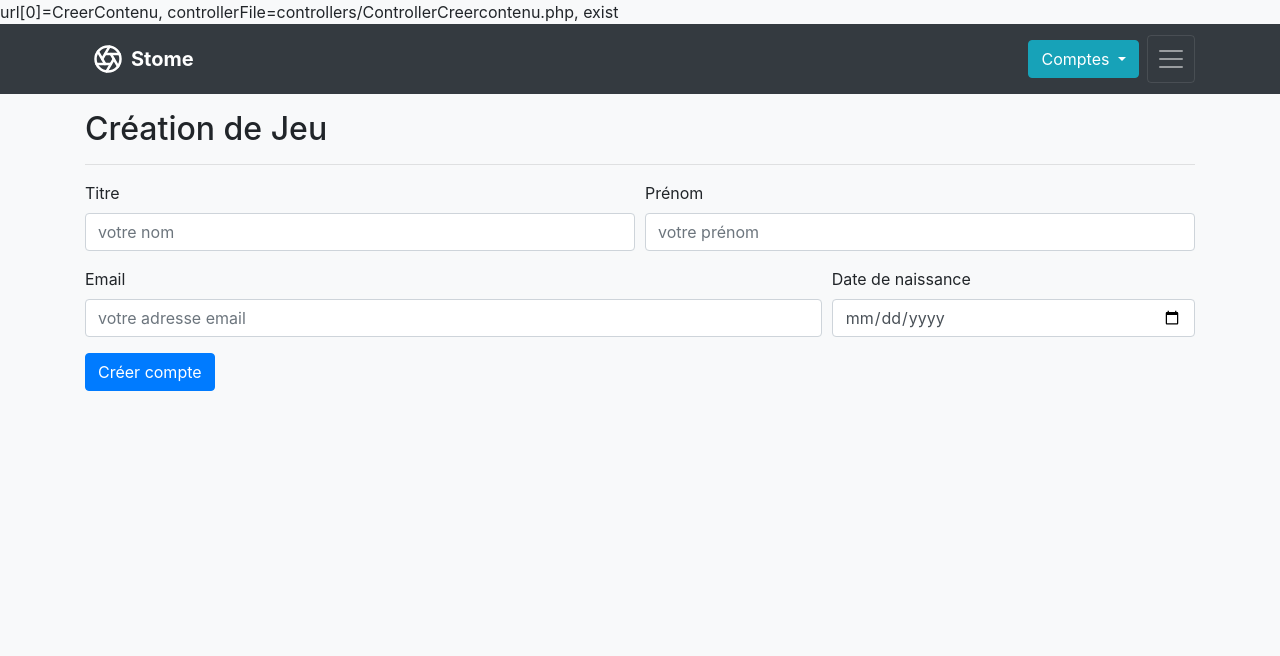
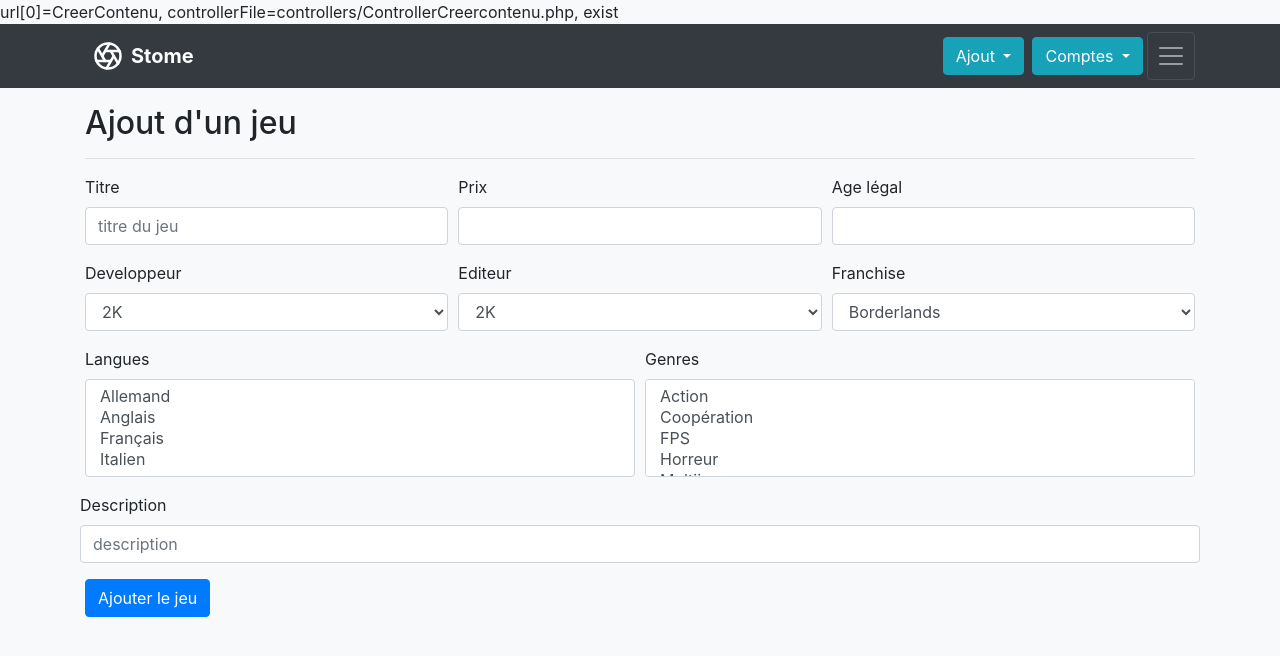
Before and after one commit to BecaudA/BDR_mini_projet, a PHP site: page /CreerContenu in a window 1280 px wide. Shown: the top 656 px of the page. Run offline with PHP 8.4, Linux system fonts and the light colour scheme; data comes from the database, SQL or seed files in the repository.

Commit message:
nouvelle fonctionnalité: ajout jeu, nouvelles Request.sql et ajout d'une image par défaut

```diff
--- a/controllers/ControllerCreerContenu.php
+++ b/controllers/ControllerCreerContenu.php
@@ -23,7 +23,7 @@ class ControllerCreerContenu {
         $franchises  = $this->_contenuManager->getFranchises();
         $this->_view = new View('CreerContenu');
         $this->_view->generate(array('jeux' => $jeux,
-                                     'genres' =>$genres,
+                                     'genres' => $genres,
                                      'langues' => $langues,
                                      'entreprises' => $entreprises,
                                      'franchises' => $franchises));
--- a/models/ContenuManager.php
+++ b/models/ContenuManager.php
@@ -12,6 +12,10 @@ class ContenuManager extends Model {
         return $contenus;
     }
 
+    public function doesJeuExist($titre) {
+        return !empty(getJeu($titre));
+    }
+
     public function getJeux() {
         return $this->reqSelectDB(getJeux(), "Contenu");
     }
@@ -24,9 +28,11 @@ class ContenuManager extends Model {
         // insert dans Jeu
         $this->insertElementDB(addJeu($titre, $developpeur, $editeur, $franchise));
         // insert dans PossedeGenre
-        $this->insertElementDB(addGenresAJeu($titre, $genres));
+        if (sizeof($langues))
+            $this->insertElementDB(addGenresAJeu($titre, $genres));
         // insert dans EstTraduit
-        $this->insertElementDB(addLanguesAJeu($titre, $langues));
+        if (sizeof($genres))
+            $this->insertElementDB(addLanguesAJeu($titre, $langues));
     }
 
     public function getGenres() {
@@ -36,7 +42,7 @@ class ContenuManager extends Model {
         $genres = array();
         foreach ($data as $row) {
             foreach ($row as $key => $value){
-                if($key == "genre")
+                if($key == "nom")
                     array_push($genres, $value);
             }
         }
@@ -45,12 +51,12 @@ class ContenuManager extends Model {
 
     public function getLangues() {
         // récupère toutes les langues
-        $data = $this->reqSelectDB_Tuples(getGenres());
+        $data = $this->reqSelectDB_Tuples(getLangues());
         // création d'un tableau de langues
         $langues = array();
         foreach ($data as $row) {
             foreach ($row as $key => $value){
-                if($key == "langue")
+                if($key == "nom")
                     array_push($langues, $value);
             }
         }
--- a/requests.php
+++ b/requests.php
@@ -36,6 +36,10 @@ function getProduitFromView($titre) {
 
 function getBundle($titre) {
     return "SELECT * FROM stome.Bundle WHERE Bundle.titre = \"".$titre."\"";
+}
+
+function getJeu($titre) {
+    return "SELECT * FROM stome.Jeu WHERE Jeu.titre = \"".$titre."\"";
 }
 
 function getComptes() {
--- a/views/template.php
+++ b/views/template.php
@@ -33,7 +33,15 @@
                     <svg xmlns="http://www.w3.org/2000/svg" width="30" height="30" viewBox="0 0 24 24" fill="none" stroke="currentColor" stroke-width="2" stroke-linecap="round" stroke-linejoin="round" class="mr-2"><circle cx="12" cy="12" r="10"></circle><line x1="14.31" y1="8" x2="20.05" y2="17.94"></line><line x1="9.69" y1="8" x2="21.17" y2="8"></line><line x1="7.38" y1="12" x2="13.12" y2="2.06"></line><line x1="9.69" y1="16" x2="3.95" y2="6.06"></line><line x1="14.31" y1="16" x2="2.83" y2="16"></line><line x1="16.62" y1="12" x2="10.88" y2="21.94"></line></svg>
                     <strong>Stome</strong>
                 </a>
-                <div class="btn-group p-2">
+                <div class="btn-group p-1">
+                    <button type="button" class="btn btn-info dropdown-toggle" data-toggle="dropdown" aria-haspopup="true" aria-expanded="false">
+                    Ajout
+                    </button>
+                    <div class="dropdown-menu">
+                        <a class="dropdown-item" href="CreerContenu">Jeu</a>
+                    </div>
+                </div>
+                <div class="btn-group p-1">
                     <button type="button" class="btn btn-info dropdown-toggle" data-toggle="dropdown" aria-haspopup="true" aria-expanded="false">
                         Comptes
                     </button>
--- a/views/viewCreerContenu.php
+++ b/views/viewCreerContenu.php
@@ -1,31 +1,99 @@
 <?php
+if ($_SERVER["REQUEST_METHOD"] == "POST") {
+    $nbParametres = count($_POST);
+    $contenuManager = new ContenuManager();
+    // vérfie s'il faut ajouter un jeu
+    if ($_POST['typeForm'] == "jeu") {
+        $titre       = $_POST['titre'];
+        $prix        = $_POST['prix'];
+        $age         = $_POST['age'];
+        $developpeur = $_POST['developpeur'];
+        $editeur     = $_POST['editeur'];
+        $languesF     = $_POST['langues'];
+        $genresF      = $_POST['genres'];
+        $description = $_POST['description'];
+        $franchise   = $_POST['franchise'];
+        var_dump($languesF);
+        var_dump($genresF);
+        if ($prix > -1 && $age > 0 && $contenuManager->doesJeuExist($titre)) {
+            if ($languesF == null)
+                $languesF = [];
+            if ($genresF == null)
+                $genresF = [];
+            $contenuManager->addJeu($titre, $age, $prix, $description, $genresF, $languesF, $developpeur, $editeur, $franchise);
+        } else echo "<script>alert(\"Votre entrée est invalide\")</script>";
+    }
 
+}
 ?>
 
 <div class="container mt-3">
-    <h2>Création de Jeu</h2>
+    <h2>Ajout d'un jeu</h2>
     <hr>
     <form action="CreerContenu" method="post">
+        <input hidden name="typeForm" value="jeu">
         <div class="form-row">
-            <div class="col-md-6 mb-3">
+            <div class="col-4 mb-3">
                 <label for="validationDefault01">Titre</label>
-                <input name="nom" type="text" class="form-control" id="validationDefault01" placeholder="votre nom" required>
+                <input name="titre" type="text" class="form-control" id="validationDefault01" placeholder="titre du jeu" required>
             </div>
-            <div class="col-md-6 mb-3">
-                <label for="validationDefault02">Prénom</label>
-                <input name="prenom" type="text" class="form-control" id="validationDefault02" placeholder="votre prénom" required>
+            <div class="col-4 mb-3">
+                <label for="validationDefault02">Prix</label>
+                <input name="prix" type="number" class="form-control" id="validationDefault02" required>
+            </div>
+            <div class="col-4 mb-3">
+                <label for="validationDefault03">Age légal</label>
+                <input name="age" type="number" class="form-control" id="validationDefault03" required>
             </div>
         </div>
         <div class="form-row">
-            <div class="col-8 mb-3">
-                <label for="validationDefault03">Email</label>
-                <input name="email" type="email" class="form-control" id="validationDefault03" placeholder="votre adresse email" required>
+            <div class="col-4 mb-3">
+                <label for="validationDefault04">Developpeur</label>
+                <select name="developpeur" class="form-control" id="validationDefault04" required>
+                    <?php foreach($entreprises as $entreprise): ?>
+                       <option><?= $entreprise; ?></option>
+                    <?php endforeach; ?>
+                </select>
             </div>
             <div class="col-4 mb-3">
-                <label for="validationDefault04">Date de naissance</label>
-                <input name="date" type="date" class="form-control" id="validationDefault04" required>
+                <label for="validationDefault05">Editeur</label>
+                <select name="editeur" class="form-control" id="validationDefault05" required>
+                    <?php foreach($entreprises as $entreprise): ?>
+                        <option><?= $entreprise; ?></option>
+                    <?php endforeach; ?>
+                </select>
+            </div>
+            <div class="col-4 mb-3">
+                <label for="validationDefault05">Franchise</label>
+                <select name="franchise" class="form-control" id="validationDefault06" required>
+                    <?php foreach($franchises as $franchise): ?>
+                        <option><?= $franchise; ?></option>
+                    <?php endforeach; ?>
+                </select>
             </div>
         </div>
-        <button class="btn btn-primary" type="submit">Créer compte</button>
+        <div class="form-row">
+            <div class="col-6 mb-3">
+                <label for="validationDefault06">Langues</label>
+                <select multiple name="langues[]" class="form-control" id="validationDefault07">
+                    <?php foreach($langues as $langue): ?>
+              <option><?= $langue; ?></option>
+                    <?php endforeach; ?>
+                </select>
+            </div>
+            <div class="col-6 mb-3">
+                <label for="validationDefault07">Genres</label>
+                <select multiple name="genres[]" class="form-control" id="validationDefault07">
+                    <?php foreach($genres as $genre): ?>
+              <option><?= $genre; ?></option>
+                    <?php endforeach; ?>
+                </select>
+            </div>
+        </div>
+        <div class="form-row">
+            <label for="validationDefault08">Description</label>
+            <input name="description" type="text" class="form-control mb-3" id="validationDefault08" placeholder="description" required>
+        </div>
+        <button class="btn btn-primary" type="submit">Ajouter le jeu</button>
     </form>
 </div>
```
Also changed, not shown: views/viewBoutique.php (+5 -2 lines), views/viewBundle.php (+6 -2 lines), views/viewContenu.php (+7 -3 lines), views/viewCreerCompte.php (+2 -16 lines), img/thumbnails/theelederscrollsvskyrim.jpg (deleted), img/thumbnails/unknown.jpg (added).
